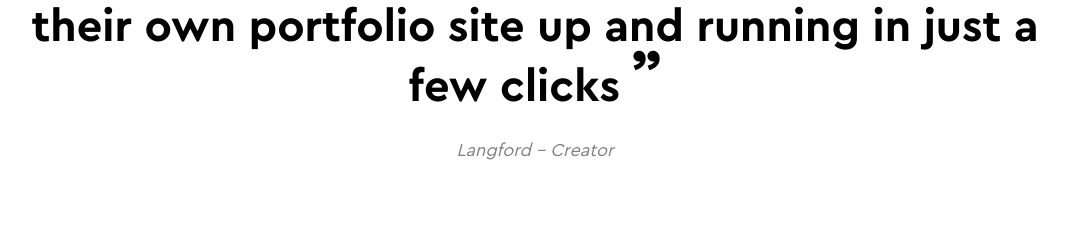
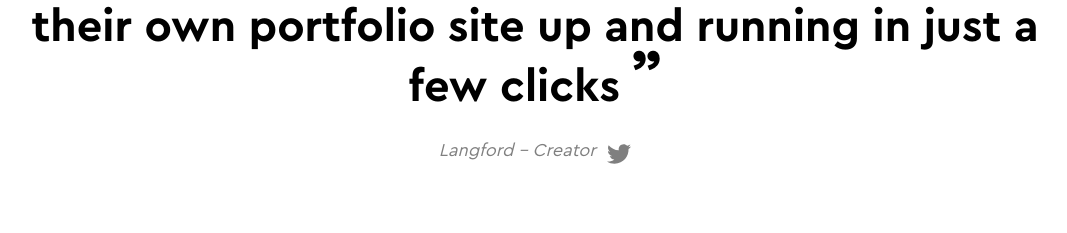
Before and after one commit to langf00rd/follio-v2, a Next.js app: page / in a window 1280 px wide. Shown: the part 2030-2263 px from the top of the page, without its empty margins (105-1172 px from the left). Built offline with nearby package versions, Linux system fonts and the light colour scheme; no server answers.

Commit message:
final push

```diff
--- a/pages/landing.js
+++ b/pages/landing.js
@@ -142,7 +142,12 @@ const Quote = () => {
                                 Follio was created so that anyone can have their own portfolio site up and running in just a few clicks
                                 <span className={styles.quote}> &rdquo;</span>
                             </h1>
-                            <p className="italic my-5 opacity-50">Langford - Creator</p>
+                            <div className="flex items-center opacity-50 justify-center">
+                                <p className="italic my-5 mr-3">
+                                    Langford - Creator
+                                </p>
+                                <Twitter twitterLink='https://twitter.com/langford_dev' />
+                            </div>
                         </div>
                     </div>
                 </div>
@@ -182,7 +187,7 @@ const TestimonialCard = ({ content, name, link }) => {
                 <p className="mb-5 text-left">{content}</p>
                 <div className="text-sm mt-3">
                     <p>{name}</p>
-                    <Link passHref={true} href={link}><p className={styles.pageLink}>{link.replace('https://www.','')}</p></Link>
+                    <Link passHref={true} href={link}><p className={styles.pageLink}>{link.replace('https://www.', '')}</p></Link>
                 </div>
             </div>
         </>
```
